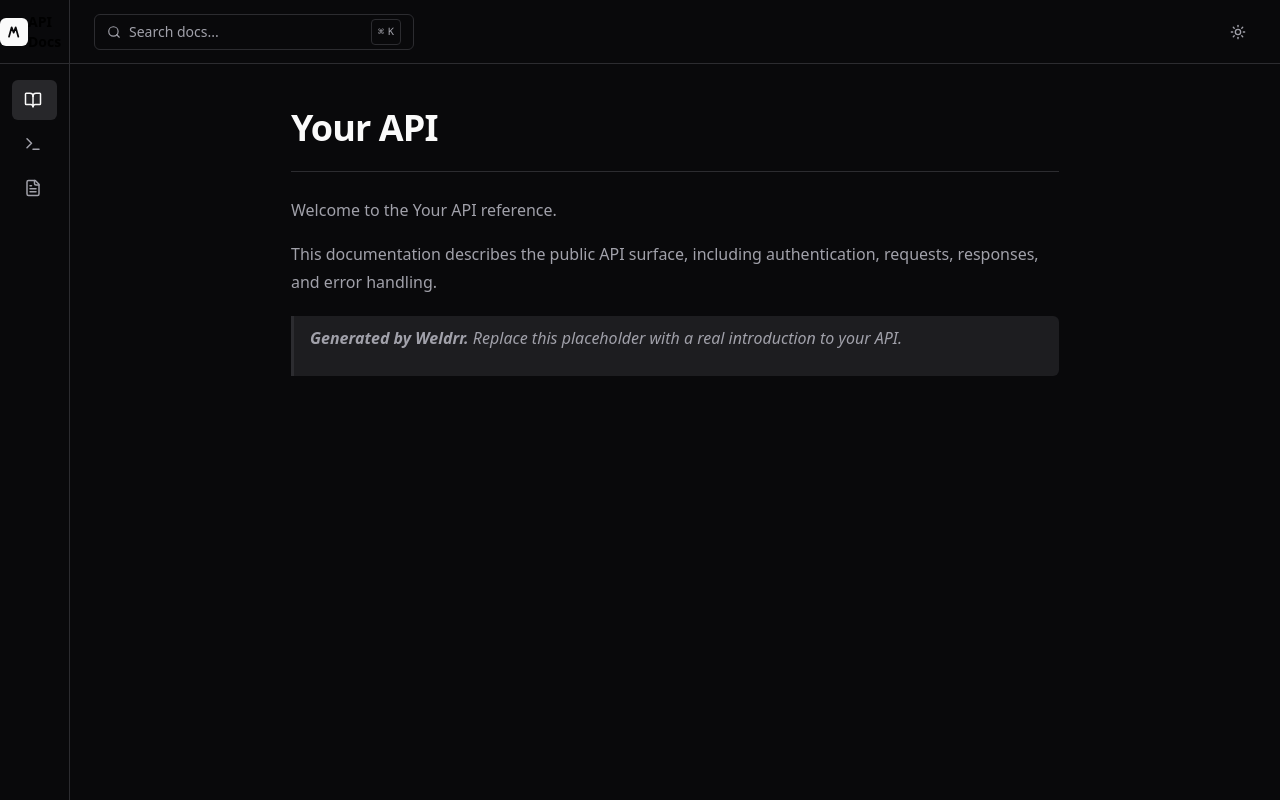
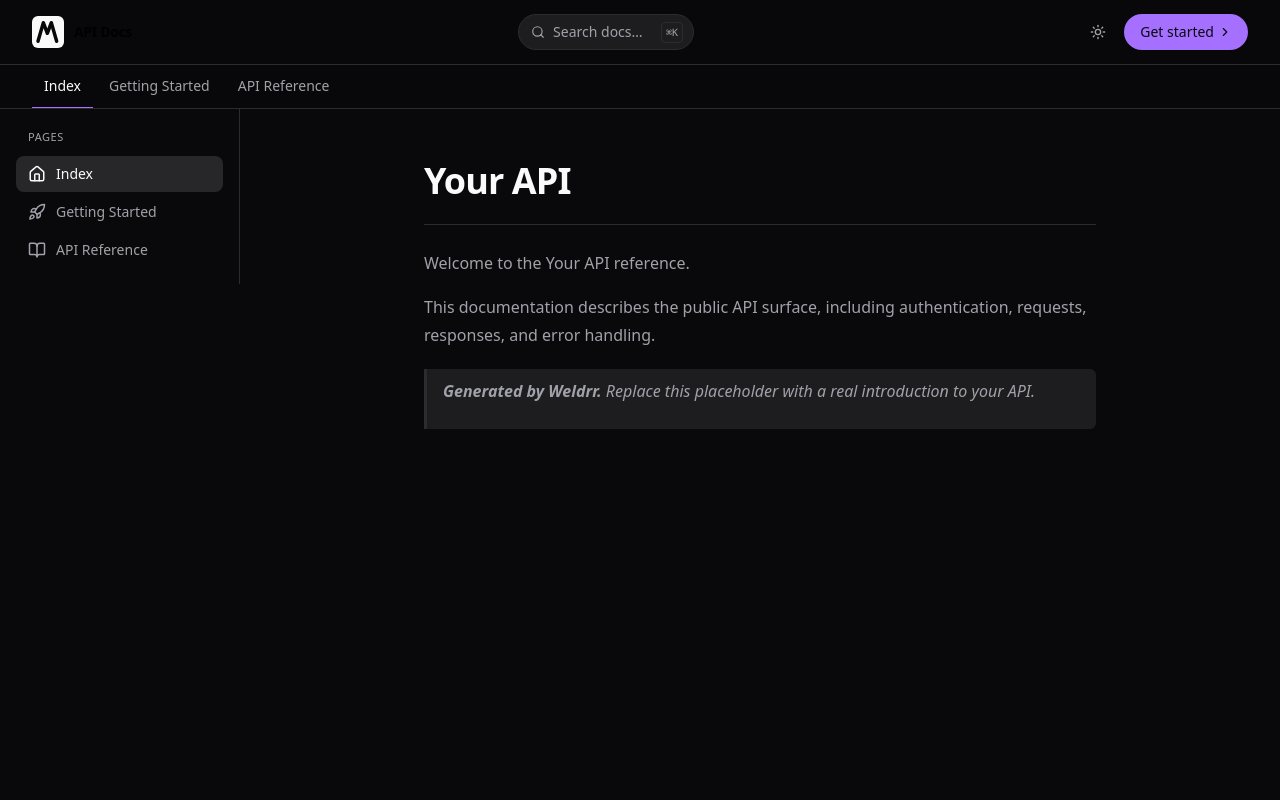
Before and after one commit to Daviduche03/paygrid-docs, a React (Vite) app: page /docs/index in a window 1280 px wide. Built offline with nearby package versions, Linux system fonts and the light colour scheme.

Commit message:
redesign: 3-column layout, raycast-style search, header CTA + tabs

```diff
--- a/src/App.tsx
+++ b/src/App.tsx
@@ -1,6 +1,15 @@
 import { Routes, Route, Navigate, NavLink, useParams, useNavigate } from "react-router-dom";
-import { useMemo, useState, useEffect, useCallback } from "react";
-import { Menu, Search, Moon, Sun, FileText, BookOpen, Terminal, Webhook, CreditCard, KeyRound, Users, ChevronRight, X } from "lucide-react";
+import { useEffect, useMemo, useRef, useState } from "react";
+import {
+  Home,
+  Rocket,
+  BookOpen,
+  Search,
+  Moon,
+  Sun,
+  FileText,
+  ChevronRight,
+} from "lucide-react";
 
 const docs = import.meta.glob("./docs/**/*.mdx", { eager: true }) as Record<
   string,
@@ -12,6 +21,8 @@ type DocEntry = {
   title: string;
   Component: React.ComponentType;
 };
+
+const PRIMARY_SLUGS = ["index", "getting-started", "api-reference"];
 
 const docEntries: DocEntry[] = Object.entries(docs)
   .map(([filepath, mod]) => {
@@ -26,85 +37,60 @@ const docEntries: DocEntry[] = Object.entries(docs)
   })
   .sort((a, b) => {
     const order: Record<string, number> = {
-      "index": 0,
+      index: 0,
       "getting-started": 1,
-      "api-keys": 2,
-      "api-reference": 3,
-      "customers": 4,
-      "virtual-accounts": 5,
-      "webhooks": 6,
+      "api-reference": 2,
     };
     return (order[a.slug] ?? 99) - (order[b.slug] ?? 99);
   });
 
 const iconMap: Record<string, React.ReactNode> = {
-  "index": <BookOpen size={18} />,
-  "getting-started": <Terminal size={18} />,
-  "virtual-accounts": <CreditCard size={18} />,
-  "webhooks": <Webhook size={18} />,
-  "api-keys": <KeyRound size={18} />,
-  "api-reference": <FileText size={18} />,
-  "customers": <Users size={18} />,
+  index: <Home size={18} />,
+  "getting-started": <Rocket size={18} />,
+  "api-reference": <BookOpen size={18} />,
 };
 
-function DocPage() {
-  const { "*": splat } = useParams();
-  const slug = splat || "index";
-  const entry = docEntries.find((e) => e.slug === slug);
+const tabs = docEntries.filter((e) => PRIMARY_SLUGS.includes(e.slug));
 
-  if (!entry) {
+function slugify(text: string): string {
+  return text
+    .toLowerCase()
+    .replace(/[^a-z0-9]+/g, "-")
+    .replace(/^-+|-+$/g, "");
+}
+
+/* ---------------------------------- Brand ---------------------------------- */
+
+function Brand() {
   return (
-      <div className="flex items-center justify-center h-64 text-muted-foreground">
-        Page not found
+    <div className="flex shrink-0 items-center gap-2.5">
+      <span className="inline-flex h-8 w-8 items-center justify-center rounded-md bg-foreground text-background">
+        <svg viewBox="0 0 24 24" fill="none" className="h-4.5 w-4.5" aria-hidden="true">
+          <path
+            d="M4.5 19 L8.5 5 L11.5 13 L14.5 5 L18.5 19"
+            stroke="currentColor"
+            strokeWidth="2.6"
+            strokeLinecap="round"
+            strokeLinejoin="round"
+          />
+        </svg>
+      </span>
+      <span className="text-sm font-semibold tracking-tight">API Docs</span>
     </div>
   );
 }
 
-  return (
-    <article className="prose max-w-3xl mx-auto">
-      <entry.Component />
-    </article>
-  );
-}
+/* -------------------------- Expandable search -------------------------- */
 
-function ThemeToggle() {
-  const [dark, setDark] = useState(() => document.documentElement.classList.contains("dark"));
-
-  useEffect(() => {
-    const obs = new MutationObserver(() => {
-      setDark(document.documentElement.classList.contains("dark"));
-    });
-    obs.observe(document.documentElement, { attributes: true, attributeFilter: ["class"] });
-    return () => obs.disconnect();
-  }, []);
-
-  function toggle() {
-    const next = !dark;
-    document.documentElement.classList.toggle("dark", next);
-    localStorage.setItem("theme", next ? "dark" : "light");
-    setDark(next);
-  }
-
-  return (
-    <button
-      onClick={toggle}
-      className="w-9 h-9 flex items-center justify-center rounded-md hover:bg-accent transition-colors text-muted-foreground"
-      aria-label="Toggle theme"
-    >
-      {dark ? <Sun size={16} /> : <Moon size={16} />}
-    </button>
-  );
-}
-
-function SearchInput({ onSelect }: { onSelect: (slug: string) => void }) {
+function ExpandableSearch({ onSelect }: { onSelect: (slug: string) => void }) {
+  const [open, setOpen] = useState(false);
   const [query, setQuery] = useState("");
-  const [open, setOpen] = useState(false);
+  const inputRef = useRef<HTMLInputElement>(null);
 
   const results = useMemo(() => {
-    if (!query.trim()) return [];
-    return docEntries.filter((e) =>
-      e.title.toLowerCase().includes(query.toLowerCase()),
-    );
+    const q = query.trim().toLowerCase();
+    if (!q) return docEntries;
+    return docEntries.filter((e) => e.title.toLowerCase().includes(q));
   }, [query]);
 
   useEffect(() => {
@@ -112,191 +98,272 @@ function SearchInput({ onSelect }: { onSelect: (slug: string) => void }) {
       if ((e.metaKey || e.ctrlKey) && e.key === "k") {
         e.preventDefault();
         setOpen(true);
+        inputRef.current?.focus();
       }
       if (e.key === "Escape") {
         setOpen(false);
-        setQuery("");
+        inputRef.current?.blur();
       }
     }
     document.addEventListener("keydown", onKeyDown);
     return () => document.removeEventListener("keydown", onKeyDown);
   }, []);
 
+  function close() {
+    setOpen(false);
+    setQuery("");
+    inputRef.current?.blur();
+  }
+
   return (
-    <>
-      <button
-        onClick={() => setOpen(true)}
-        className="flex items-center gap-2 h-9 px-3 border border-border rounded-md text-sm text-muted-foreground hover:bg-accent transition-colors w-full max-w-[320px]"
+    <div className="relative z-40">
+      <div
+        className={`flex h-9 items-center gap-2 rounded-full border transition-all duration-200 ${
+          open
+            ? "w-72 border-ring bg-background shadow-lg sm:w-[24rem]"
+            : "w-44 border-border bg-muted hover:bg-accent"
+        }`}
       >
-        <Search size={14} />
-        <span className="flex-1 text-left">Search docs...</span>
-        <kbd className="hidden sm:inline-flex items-center gap-1 text-[10px] text-muted-foreground border border-border rounded px-1.5 py-0.5">
-          <span>⌘</span>K
+        <Search size={14} className="ml-3 shrink-0 text-muted-foreground" />
+        <input
+          ref={inputRef}
+          value={query}
+          onChange={(e) => setQuery(e.target.value)}
+          onFocus={() => setOpen(true)}
+          onBlur={() => setTimeout(() => setOpen(false), 120)}
+          placeholder="Search docs…"
+          className="w-full bg-transparent text-sm outline-none placeholder:text-muted-foreground"
+        />
+        {!open && (
+          <kbd className="mr-2.5 shrink-0 rounded border border-border px-1 py-0.5 text-[10px] text-muted-foreground">
+            ⌘K
           </kbd>
-      </button>
+        )}
+      </div>
 
       {open && (
-        <div
-          className="fixed inset-0 z-[100] flex items-start justify-center pt-[15vh]"
-          onClick={() => { setOpen(false); setQuery(""); }}
-        >
-          <div className="fixed inset-0 bg-black/40" />
-          <div
-            className="relative w-full max-w-[560px] bg-background border border-border rounded-lg shadow-lg overflow-hidden"
-            onClick={(e) => e.stopPropagation()}
-          >
-            <div className="flex items-center gap-2 px-4 h-12 border-b border-border">
-              <Search size={14} className="text-muted-foreground shrink-0" />
-              <input
-                autoFocus
-                placeholder="Search documentation..."
-                className="flex-1 bg-transparent text-sm outline-none placeholder:text-muted-foreground"
-                value={query}
-                onChange={(e) => setQuery(e.target.value)}
-              />
-              <button onClick={() => { setOpen(false); setQuery(""); }} className="text-muted-foreground hover:text-foreground">
-                <X size={14} />
-              </button>
+        <div className="absolute left-0 top-10 w-72 overflow-hidden rounded-xl border border-border bg-background shadow-xl sm:w-[24rem]">
+          <div className="max-h-[320px] overflow-y-auto p-1.5">
+            {results.length === 0 && query.trim() && (
+              <div className="px-3 py-4 text-center text-sm text-muted-foreground">
+                No results found
               </div>
-            <div className="max-h-[320px] overflow-y-auto p-2">
-              {results.length === 0 && query.trim() && (
-                <div className="text-sm text-muted-foreground px-2 py-4 text-center">No results found</div>
             )}
             {results.map((entry) => (
               <button
                 key={entry.slug}
-                  onClick={() => { onSelect(entry.slug); setOpen(false); setQuery(""); }}
-                  className="flex items-center gap-3 w-full px-3 py-2 text-sm rounded-md hover:bg-accent transition-colors text-left"
+                type="button"
+                onMouseDown={(e) => {
+                  e.preventDefault();
+                  onSelect(entry.slug);
+                  close();
+                }}
+                className="flex w-full items-center gap-2.5 rounded-lg px-3 py-2 text-left text-sm text-foreground hover:bg-accent"
               >
-                  {iconMap[entry.slug] || <FileText size={18} className="text-muted-foreground" />}
-                  <span>{entry.title}</span>
+                <span className="shrink-0 text-muted-foreground">
+                  {iconMap[entry.slug] || <FileText size={16} />}
+                </span>
+                <span className="truncate">{entry.title}</span>
               </button>
             ))}
           </div>
         </div>
+      )}
     </div>
-      )}
-    </>
   );
 }
 
-function SidebarNav({ expanded, onNavigate }: { expanded: boolean; onNavigate: () => void }) {
+/* -------------------------------- Theme toggle ------------------------------- */
+
+function ThemeToggle() {
+  const [dark, setDark] = useState(() => localStorage.getItem("theme") !== "light");
+  useEffect(() => {
+    document.documentElement.classList.toggle("dark", dark);
+    localStorage.setItem("theme", dark ? "dark" : "light");
+  }, [dark]);
   return (
-    <nav className="flex-1 space-y-1 px-3 pt-4">
+    <button
+      type="button"
+      onClick={() => setDark((d) => !d)}
+      aria-label="Toggle theme"
+      className="inline-flex size-9 items-center justify-center rounded-md text-muted-foreground transition-colors hover:bg-accent hover:text-foreground"
+    >
+      {dark ? <Sun size={16} /> : <Moon size={16} />}
+    </button>
+  );
+}
+
+/* -------------------------------- Sidebar -------------------------------- */
+
+function Sidebar({ onNavigate }: { onNavigate?: () => void }) {
+  return (
+    <aside className="hidden w-60 shrink-0 border-r border-border lg:block">
+      <nav className="sticky top-[6.75rem] max-h-[calc(100vh-6.75rem)] space-y-0.5 overflow-y-auto p-4">
+        <div className="px-3 pb-2 pt-1 text-[11px] font-medium uppercase tracking-wider text-muted-foreground">
+          Pages
+        </div>
         {docEntries.map((entry) => (
           <NavLink
             key={entry.slug}
             to={`/docs/${entry.slug}`}
             onClick={onNavigate}
             className={({ isActive }) =>
-            `flex items-center gap-3 h-10 px-3 rounded-md text-sm font-medium transition-colors ${
+              `flex items-center gap-2.5 rounded-lg px-3 py-2 text-sm font-medium transition-colors ${
                 isActive
                   ? "bg-accent text-foreground"
-                : "text-muted-foreground hover:text-foreground hover:bg-accent/50"
+                  : "text-muted-foreground hover:bg-accent/50 hover:text-foreground"
               }`
             }
           >
-          <span className="shrink-0">{iconMap[entry.slug] || <FileText size={18} />}</span>
-          {expanded && (
-            <span className="whitespace-nowrap overflow-hidden transition-opacity duration-150 delay-75">
-              {entry.title}
-            </span>
-          )}
+            <span className="shrink-0">{iconMap[entry.slug] || <FileText size={16} />}</span>
+            <span className="truncate">{entry.title}</span>
           </NavLink>
         ))}
       </nav>
+    </aside>
   );
 }
 
-function MobileMenu({ onNavigate }: { onNavigate: (slug: string) => void }) {
-  const [open, setOpen] = useState(false);
+/* ------------------------------ On this page ------------------------------ */
 
+type TocItem = { id: string; text: string; level: number };
+
+function OnThisPage({ toc }: { toc: TocItem[] }) {
+  if (toc.length === 0) return null;
   return (
-    <>
-      <button
-        onClick={() => setOpen(true)}
-        className="md:hidden w-9 h-9 flex items-center justify-center rounded-md hover:bg-accent transition-colors text-muted-foreground"
+    <aside className="hidden w-56 shrink-0 border-l border-border xl:block">
+      <nav className="sticky top-[6.75rem] max-h-[calc(100vh-6.75rem)] overflow-y-auto p-5">
+        <div className="pb-2 text-[11px] font-medium uppercase tracking-wider text-muted-foreground">
+          On this page
+        </div>
+        <ul className="space-y-1 border-l border-border">
+          {toc.map((item) => (
+            <li key={item.id}>
+              <a
+                href={`#${item.id}`}
+                onClick={(e) => {
+                  e.preventDefault();
+                  document.getElementById(item.id)?.scrollIntoView({ behavior: "smooth" });
+                }}
+                className={`block truncate border-l transition-colors hover:text-foreground ${
+                  item.level === 2
+                    ? "ml-0 border-l-2 border-transparent py-1 text-[13px] font-medium text-muted-foreground hover:border-brand"
+                    : "ml-3 border-l-2 border-transparent py-0.5 text-xs text-muted-foreground/70 hover:border-brand"
+                }`}
               >
-        <Menu size={18} />
-      </button>
-      {open && (
-        <div className="fixed inset-0 z-[80] flex">
-          <div className="fixed inset-0 bg-black/40" onClick={() => setOpen(false)} />
-          <div className="relative w-[280px] bg-background border-r border-border h-full flex flex-col">
-            <div className="flex items-center gap-3 h-16 px-4 border-b border-border">
-              <span className="inline-flex h-7 w-7 shrink-0 items-center justify-center rounded-md bg-foreground text-background">
-                <svg viewBox="0 0 24 24" fill="none" className="h-4 w-4" aria-hidden="true">
-                  <path d="M4.5 19 L8.5 5 L11.5 13 L14.5 5 L18.5 19" stroke="currentColor" strokeWidth="2.6" strokeLinecap="round" strokeLinejoin="round" />
-                </svg>
-              </span>
-              <span className="text-sm font-semibold">API Docs</span>
-              <button onClick={() => setOpen(false)} className="ml-auto text-muted-foreground hover:text-foreground">
-                <X size={18} />
-              </button>
-            </div>
-            <div className="flex-1 overflow-y-auto pb-4">
-              <SidebarNav expanded={true} onNavigate={() => setOpen(false)} />
-            </div>
-          </div>
-        </div>
-      )}
-    </>
+                {item.text}
+              </a>
+            </li>
+          ))}
+        </ul>
+      </nav>
+    </aside>
   );
 }
 
+/* -------------------------------- Doc shell -------------------------------- */
+
+function DocShell() {
+  const { "*": splat } = useParams();
+  const slug = splat || "index";
+  const articleRef = useRef<HTMLElement>(null);
+  const [toc, setToc] = useState<TocItem[]>([]);
+
+  const entry = docEntries.find((e) => e.slug === slug);
+
+  useEffect(() => {
+    const el = articleRef.current;
+    if (!el) return;
+    const seen: Record<string, number> = {};
+    const items: TocItem[] = [];
+    el.querySelectorAll("h2, h3").forEach((h) => {
+      const text = h.textContent?.trim() || "";
+      if (!text) return;
+      let id = slugify(text);
+      seen[id] = (seen[id] ?? 0) + 1;
+      if (seen[id] > 1) id = `${id}-${seen[id]}`;
+      h.id = id;
+      items.push({ id, text, level: h.tagName === "H2" ? 2 : 3 });
+    });
+    setToc(items);
+  }, [slug]);
+
+  if (!entry) {
+    return (
+      <div className="flex h-64 items-center justify-center text-sm text-muted-foreground">
+        Page not found
+      </div>
+    );
+  }
+
+  return (
+    <div className="flex min-w-0 flex-1">
+      <main className="min-w-0 flex-1">
+        <article
+          ref={articleRef}
+          className="prose mx-auto max-w-3xl px-6 py-10 sm:px-10 lg:px-12"
+        >
+          <entry.Component />
+        </article>
+      </main>
+      <OnThisPage toc={toc} />
+    </div>
+  );
+}
+
+/* --------------------------------- App --------------------------------- */
+
 export default function App() {
   const navigate = useNavigate();
-  const [sidebarExpanded, setSidebarExpanded] = useState(false);
-
-  const handleSearchSelect = useCallback((slug: string) => {
-    navigate(`/docs/${slug}`);
-  }, [navigate]);
 
   return (
     <div className="min-h-screen bg-background">
-      {/* Fixed header */}
-      <header className="fixed top-0 left-0 right-0 z-[70] h-16 border-b border-border bg-background flex items-stretch">
-        <div className="hidden md:flex w-[70px] shrink-0 items-center justify-center border-r border-border">
-          <span className="inline-flex h-7 w-7 shrink-0 items-center justify-center rounded-md bg-foreground text-background">
-                <svg viewBox="0 0 24 24" fill="none" className="h-4 w-4" aria-hidden="true">
-                  <path d="M4.5 19 L8.5 5 L11.5 13 L14.5 5 L18.5 19" stroke="currentColor" strokeWidth="2.6" strokeLinecap="round" strokeLinejoin="round" />
-                </svg>
-              </span>
-              <span className="text-sm font-semibold">API Docs</span>
-        </div>
-        <div className="flex-1 flex items-center gap-4 px-4 md:px-6">
-          <MobileMenu onNavigate={handleSearchSelect} />
-          <div className="hidden sm:block flex-1 max-w-md">
-            <SearchInput onSelect={handleSearchSelect} />
-          </div>
-          <div className="ml-auto flex items-center gap-2">
+      {/* Header */}
+      <header className="sticky top-0 z-50 border-b border-border bg-background/80 backdrop-blur">
+        <div className="flex h-16 items-center justify-between gap-4 px-5 sm:px-8">
+          <Brand />
+          <ExpandableSearch onSelect={(slug) => navigate(`/docs/${slug}`)} />
+          <div className="flex shrink-0 items-center gap-2">
             <ThemeToggle />
+            <button
+              type="button"
+              onClick={() => navigate("/docs/getting-started")}
+              className="inline-flex h-9 items-center gap-1 rounded-full bg-primary px-4 text-sm font-medium text-primary-foreground transition-opacity hover:opacity-90"
+            >
+              Get started
+              <ChevronRight size={14} />
+            </button>
           </div>
         </div>
+
+        {/* Sub-nav tabs */}
+        <nav className="flex h-11 items-center gap-1 overflow-x-auto border-t border-border px-5 sm:px-8">
+          {tabs.map((entry) => (
+            <NavLink
+              key={entry.slug}
+              to={`/docs/${entry.slug}`}
+              className={({ isActive }) =>
+                `-mb-px inline-flex h-11 items-center whitespace-nowrap border-b-2 px-3 text-sm font-medium transition-colors ${
+                  isActive
+                    ? "border-primary text-foreground"
+                    : "border-transparent text-muted-foreground hover:text-foreground"
+                }`
+              }
+            >
+              {entry.title}
+            </NavLink>
+          ))}
+        </nav>
       </header>
 
-      {/* Sidebar */}
-      <aside
-        onMouseEnter={() => setSidebarExpanded(true)}
-        onMouseLeave={() => setSidebarExpanded(false)}
-        className="fixed left-0 z-[60] hidden md:flex flex-col border-r border-border bg-background transition-all duration-200 overflow-hidden"
-        style={{ top: "64px", height: "calc(100vh - 64px)", width: sidebarExpanded ? "240px" : "70px" }}
-      >
-        <SidebarNav expanded={sidebarExpanded} onNavigate={() => {}} />
-      </aside>
-
-      {/* Content */}
-      <main
-        className="transition-all duration-200"
-        style={{ marginLeft: sidebarExpanded ? "240px" : "70px", paddingTop: "64px" }}
-      >
-        <div className="px-4 md:px-8 py-8">
+      {/* 3-column layout */}
+      <div className="flex items-start">
+        <Sidebar />
         <Routes>
-            <Route path="/docs/*" element={<DocPage />} />
+          <Route path="/docs/*" element={<DocShell />} />
           <Route path="*" element={<Navigate to="/docs/index" replace />} />
         </Routes>
       </div>
-      </main>
     </div>
   );
 }
--- a/src/index.css
+++ b/src/index.css
@@ -151,3 +151,9 @@
   border: 1px solid hsl(var(--border));
   max-width: 100%;
 }
+
+/* Keep headings clear of the sticky header when jumping via the on-this-page TOC */
+.prose h2,
+.prose h3 {
+  scroll-margin-top: 6rem;
+}
```
Lines whose indentation alone changed are shown as unchanged.
